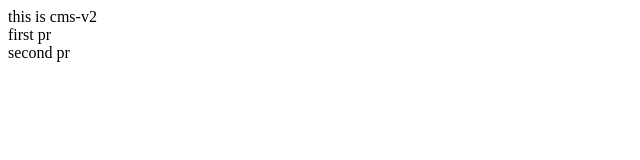
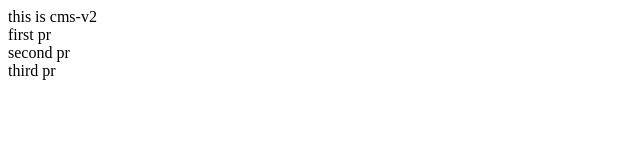
Before and after one commit to Utakato/release-script-5, a plain HTML site: page index.html in a window 1280 px wide. Shown: the full height of the page, 0-640 px from the left. Drawn offline with Linux system fonts and the light colour scheme.

Commit message:
third pr

```diff
--- a/index.html
+++ b/index.html
@@ -11,5 +11,7 @@
     first pr
     <br />
     second pr
+    <br />
+    third pr
   </body>
 </html>
```
